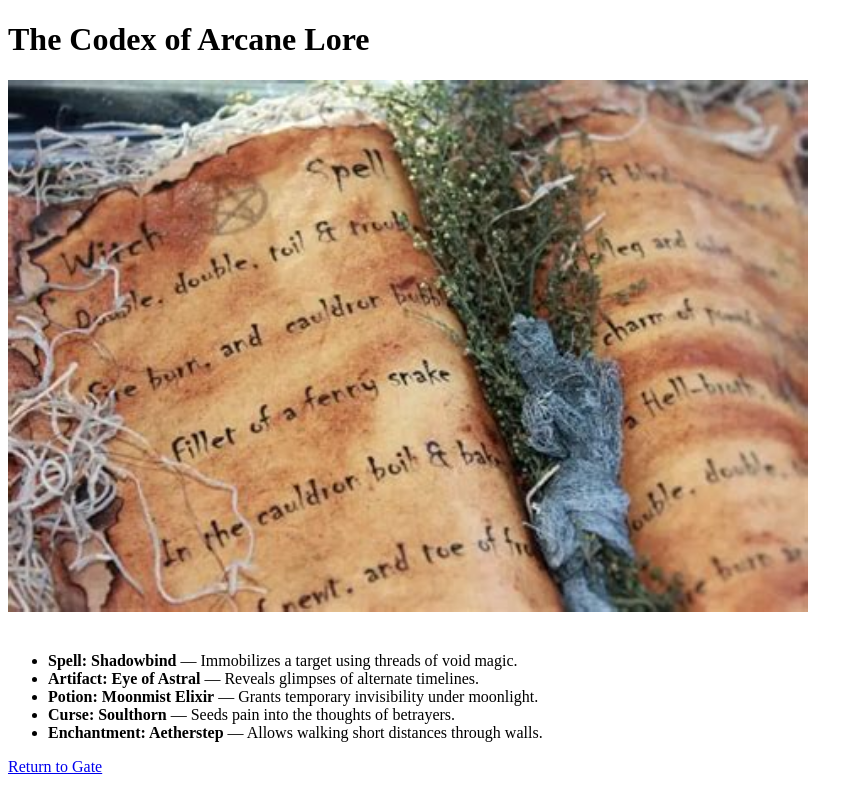
After one commit to Dino-code94/ArcanaGate-Project, a Flask app: page /codex in a window 1280 px wide. The commit adds this page. Shown: the whole page, without its empty margins (0-863 px from the left). Run offline with Flask 3, Linux system fonts and the light colour scheme.

Commit message:
Add /codex page with image, route, and formatted HTML content

```diff
--- a/app.py
+++ b/app.py
@@ -95,8 +95,9 @@ def realms():
     return render_template('realms.html')
 
 
-if __name__ == '__main__':
-    app.run(debug=True)
+@app.route('/codex')
+def codex():
+    return render_template('codex.html')
 
 
 if __name__ == '__main__':
--- /dev/null
+++ b/templates/codex.html
@@ -0,0 +1,25 @@
+<!DOCTYPE html>
+<html>
+
+<head>
+    <title>Codex - ArcanaGate</title>
+</head>
+
+<body>
+    <h1>The Codex of Arcane Lore</h1>
+
+    <img src="{{ url_for('static', filename='images/codex_scroll.jpg') }}" alt="Arcane Codex"
+        style="width:100%; max-width:800px; margin-bottom:20px;">
+
+    <ul>
+        <li><strong>Spell: Shadowbind</strong> — Immobilizes a target using threads of void magic.</li>
+        <li><strong>Artifact: Eye of Astral</strong> — Reveals glimpses of alternate timelines.</li>
+        <li><strong>Potion: Moonmist Elixir</strong> — Grants temporary invisibility under moonlight.</li>
+        <li><strong>Curse: Soulthorn</strong> — Seeds pain into the thoughts of betrayers.</li>
+        <li><strong>Enchantment: Aetherstep</strong> — Allows walking short distances through walls.</li>
+    </ul>
+
+    <p><a href="/">Return to Gate</a></p>
+</body>
+
+</html>
```
Also changed, not shown: templates/realms.html (+9 -3 lines), static/images/codex_scroll.jpg (added).
